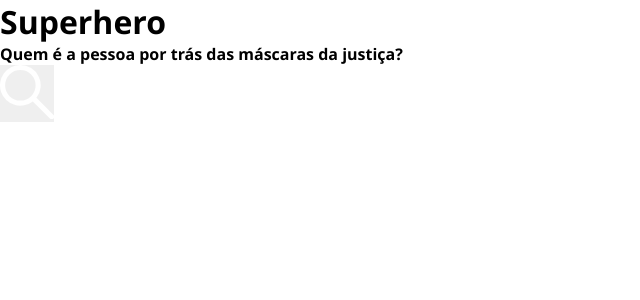
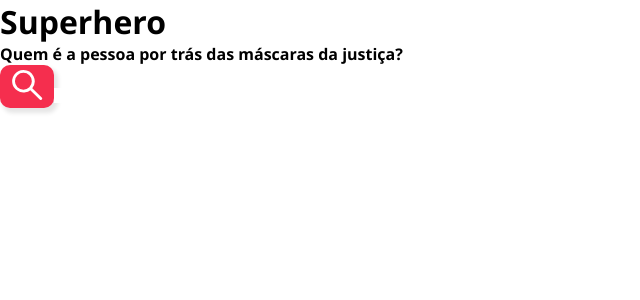
Before and after one commit to lucasfieri/superhero, a React (Create React App) app: page / in a window 1280 px wide. Shown: the top 300 px of the page, without its empty margins (0-640 px from the left). Built offline with nearby package versions, Linux system fonts and the light colour scheme.

Commit message:
style: stylize button component

```diff
--- a/src/components/atoms/Button/Button.jsx
+++ b/src/components/atoms/Button/Button.jsx
@@ -1,4 +1,5 @@
 import PropTypes from 'prop-types'
+import './style.scss'
 
 const Button = ({ placeholder = '', icon, type = 'submit', className = '', handleClick }) => {
   return (
--- /dev/null
+++ b/src/components/atoms/Button/style.scss
@@ -0,0 +1,14 @@
+.button {
+  border: none;
+  margin: 0;
+  padding: 0;
+  cursor: pointer;
+  background-color: #F52E4E;
+  border-radius: 10px;
+  box-shadow: 3px 4px 4px 1px rgba(0,0,0,0.10);
+  flex: 2 2 15%;
+  padding: 5px 0;
+  svg {
+    height: 30px;
+  }
+}
```
